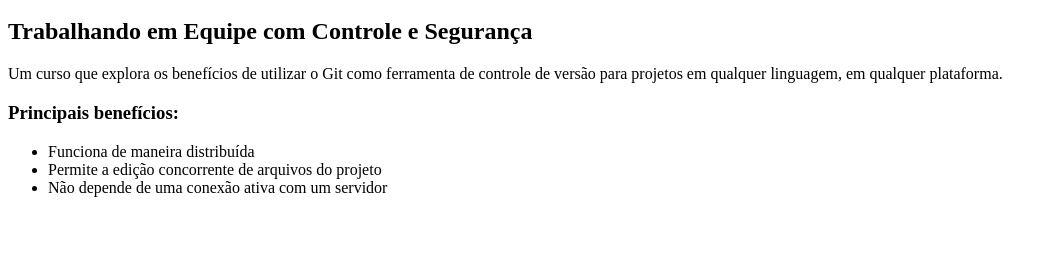
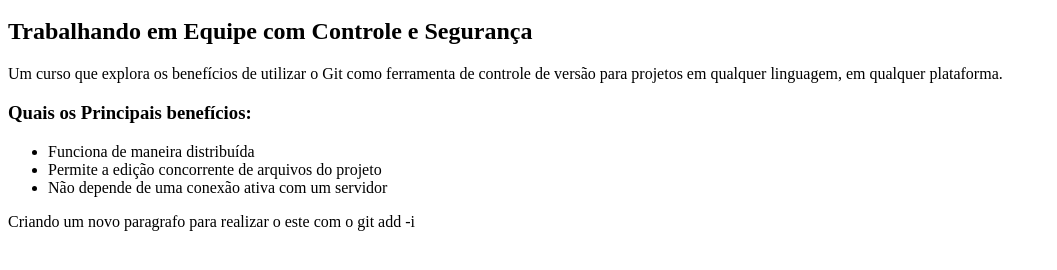
Before and after one commit to Rocha29/curso-git, a plain HTML site: page index.html in a window 1280 px wide. Shown: the part 48-318 px from the top of the page, without its empty margins (0-1057 px from the left). Drawn offline with Linux system fonts and the light colour scheme.

Commit message:
Realizado alterações no H3 e criado novo paragrafo para teste

```diff
--- a/index.html
+++ b/index.html
@@ -7,11 +7,12 @@
 
         <p>Um curso que explora os benefícios de utilizar o Git como ferramenta de controle de versão para projetos em qualquer linguagem, em qualquer plataforma.</p>
 
-        <h3>Principais benefícios:</h3>
+        <h3> Quais os Principais benefícios:</h3>
         <ul>
             <li>Funciona de maneira distribuída</li>
             <li>Permite a edição concorrente de arquivos do projeto</li>
             <li>Não depende de uma conexão ativa com um servidor</li>
         </ul>
+	<p> Criando um novo paragrafo para realizar o este com o git add -i</p>
     </body>
 </html>
```
